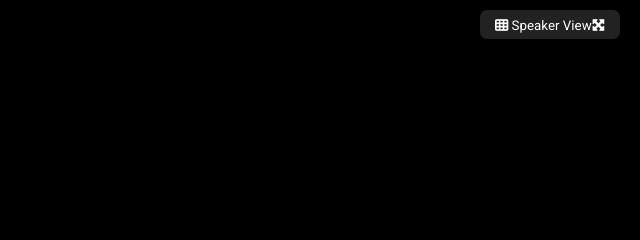
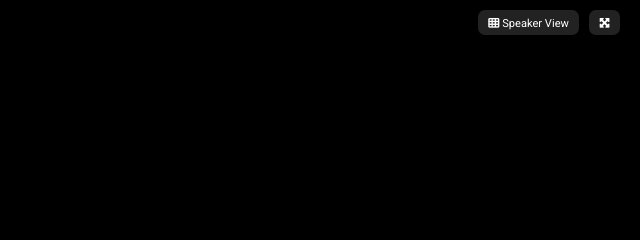
Before and after one commit to MatteoGiunta97/html-css-zoom, a plain HTML site: page index.html in a window 1280 px wide. Shown: the top 240 px of the page, 640-1280 px from the left. Drawn offline with Linux system fonts and the light colour scheme.

Commit message:
fix: top screen view buttons bg color and margin

```diff
--- a/index.html
+++ b/index.html
@@ -25,8 +25,8 @@
     <div class="container-top">
       <div class="row col screen-top">
         <div class="toggle-screen-view">
-            <div><small><i class="fa-solid fa-table-cells"></i> Speaker View</small></div>
-            <div><small><i class="fa-solid fa-maximize"></i></small></div>
+            <div><small><button><i class="fa-solid fa-table-cells"></i> Speaker View</small></button></div>
+            <div><small><button><i class="fa-solid fa-maximize"></i></small></button></div>
         </div>
       </div>
     </div>
--- a/style.css
+++ b/style.css
@@ -95,12 +95,17 @@ img {
 
 .toggle-screen-view {
     display: flex;
-    color: white;
-    background-color: #222222;
-    padding: 5px 15px 5px 15px;
-    border-radius: 7px;
     margin-top: 10px;
     margin-right: 10px;
 }
 
+.toggle-screen-view button {
+    color: white;
+    background-color: #222222;
+    border-radius: 7px;
+    padding: 5px 10px 5px 10px;
+    margin-left: 10px;
+}
+
+
 /*--/ TOP --*/
```
